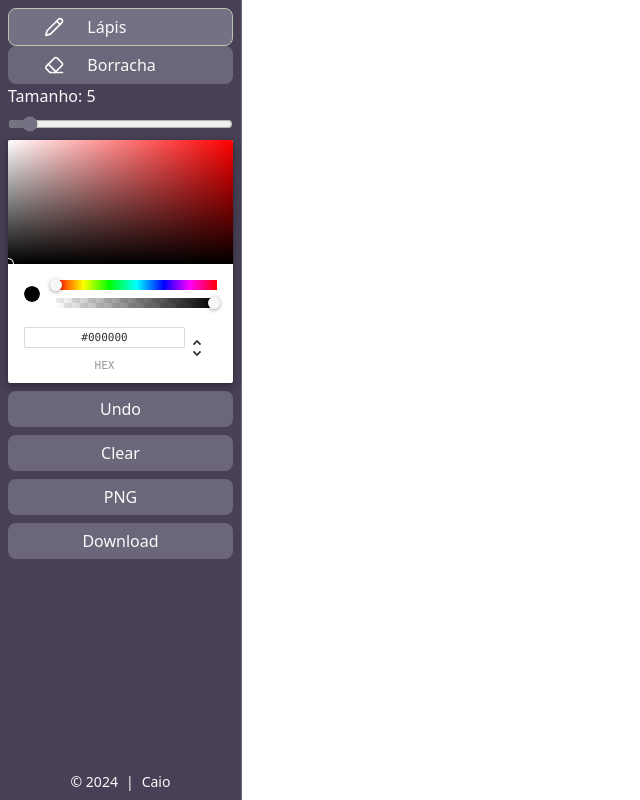
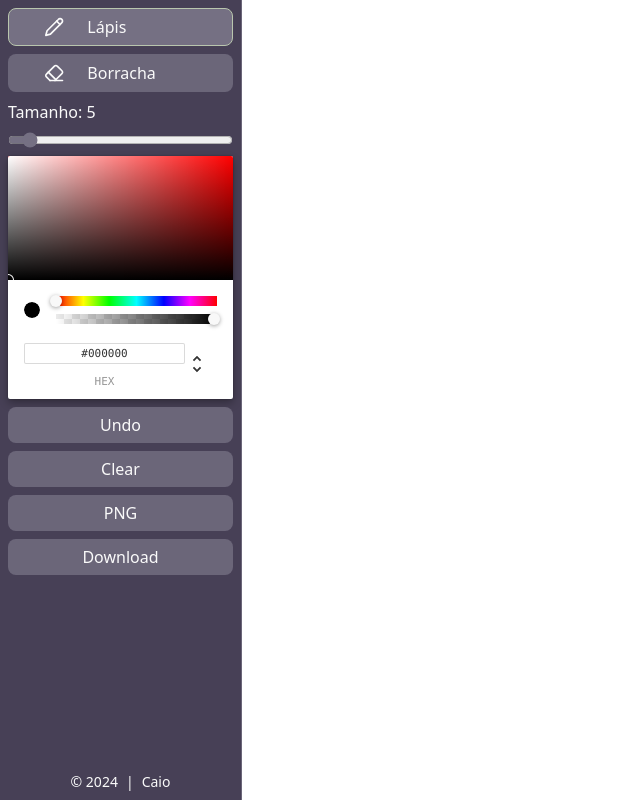
Before and after one commit to CaioMMendes/drawing-app, a React (Vite) app: page / in a window 1280 px wide. Shown: the whole page, without its empty margins (0-640 px from the left). Built offline with nearby package versions, Linux system fonts and the light colour scheme.

Commit message:
:lipstick: style: add gap to tools buttons

```diff
--- a/src/components/sidebar.tsx
+++ b/src/components/sidebar.tsx
@@ -44,7 +44,7 @@ const SideBar = ({
       <div className="flex flex-col md:flex-col gap-2 flex-1">
         {/* <img src="/icon.png" alt="Icon image" width={40} height={40} /> */}
         <div className="flex gap-2 justify-between md:flex-col">
-          <div className="flex flex-col h-full justify-around">
+          <div className="flex flex-col h-full justify-around gap-2">
             <Button
               variant="button"
               onClick={() => setTool("pencil")}
```
